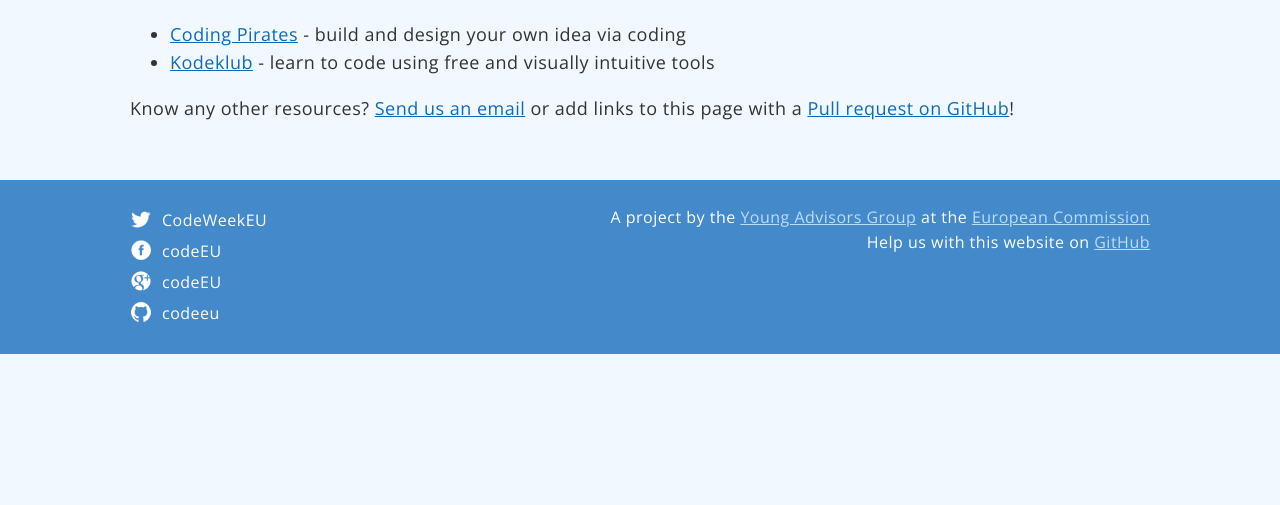
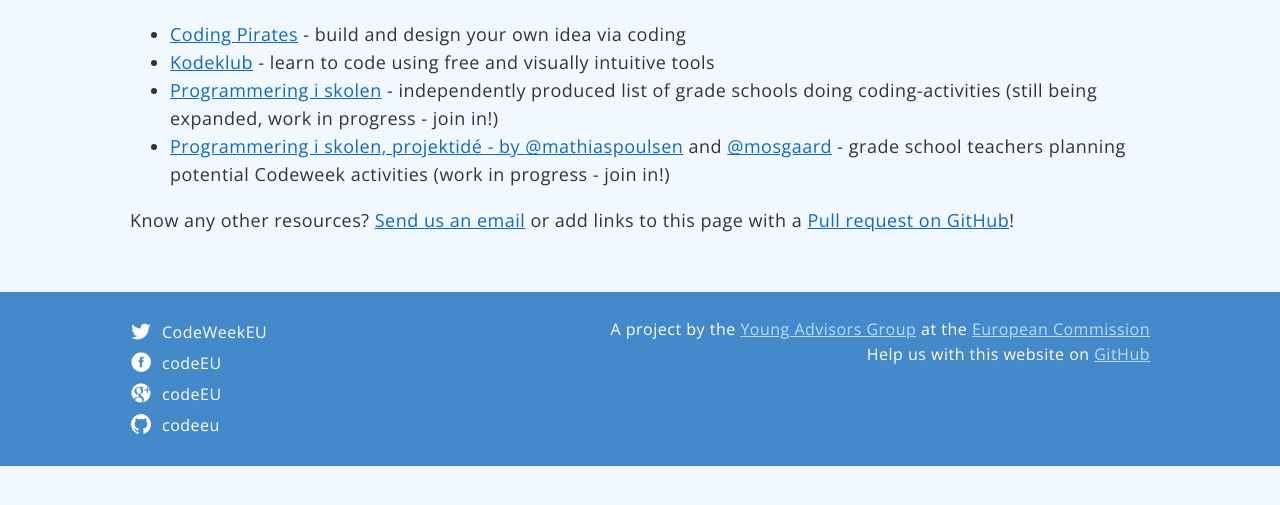
Before and after one commit to codeeu/codeeu.github.io, a Jekyll site: the page built from resources/denmark/index.html, in a window 1280 px wide, cut to the strip 167-672 px from the top of the page. Built offline with Jekyll 4.4.1, drawn with Linux system fonts in a browser that asks for light colours; nearby versions of some CDN libraries; Markdown is read by kramdown in place of the engine named in the settings.

Commit message:
Update index.html
Added 2 more resources

```diff
--- a/resources/denmark/index.html
+++ b/resources/denmark/index.html
@@ -6,6 +6,8 @@
   <ul>
    	<li><a href="http://codingpirates.dk/">Coding Pirates</a> - build and design your own idea via coding</a></li>
    	<li><a href="http://www.kodeklub.cfdp.dk/">Kodeklub</a> - learn to code using free and visually intuitive tools</a></li>
+   	<li><a href="https://docs.google.com/a/okfn.org/spreadsheets/d/1uXvSZWBy-IcWOl0LlUG_2-SxQJzsLOobf2ZddP85GIQ/edit#gid=0">Programmering i skolen</a> - independently produced list of grade schools doing coding-activities (still being expanded, work in progress - join in!)</a></li>
+   	<li><a href="https://docs.google.com/a/okfn.org/document/d/1QyQ5Tm4XEHpizRvju3RBytGsMv6Qv0OM-Gw6cZhXdTU/edit#">Programmering i skolen, projektidé - by <a href="https://twitter.com/mathiaspoulsen">@mathiaspoulsen</a> and <a href="http://twitter.com/mosgaard">@mosgaard</a></a> - grade school teachers planning potential Codeweek activities (work in progress - join in!)</a></li>
   </ul>
 
   <p>Know any other resources? <a href="mailto:{{site.contact.email}}">Send us an email</a> or add links to this page with a <a href="https://github.com/codeeu/codeeu.github.io">Pull request on GitHub</a>!</p>
```
